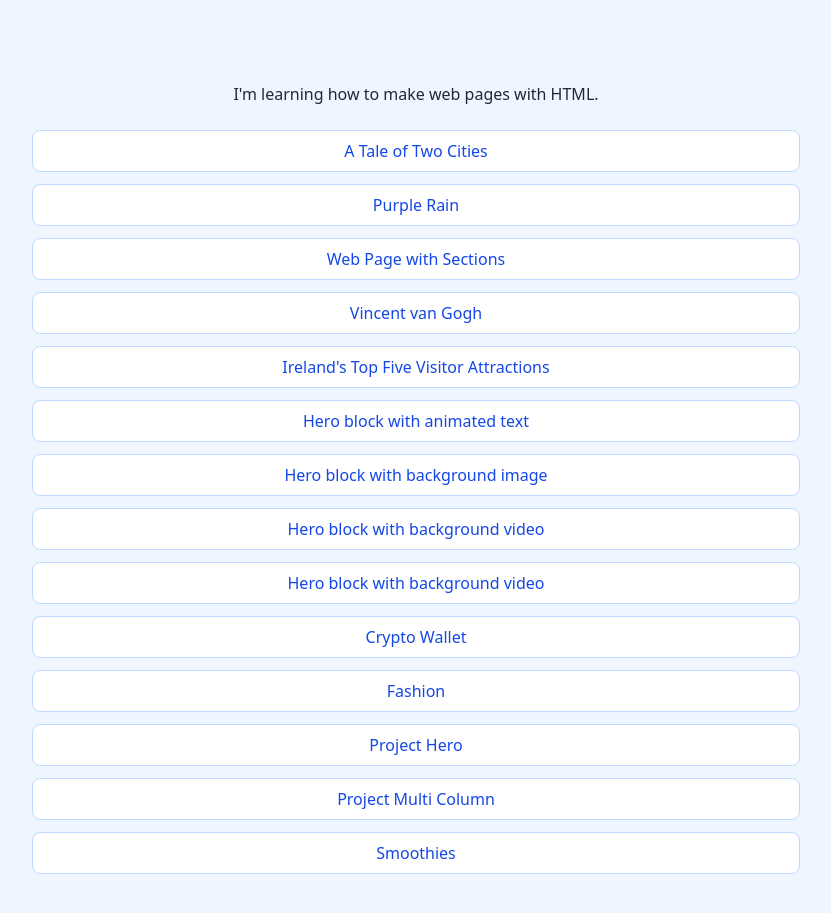
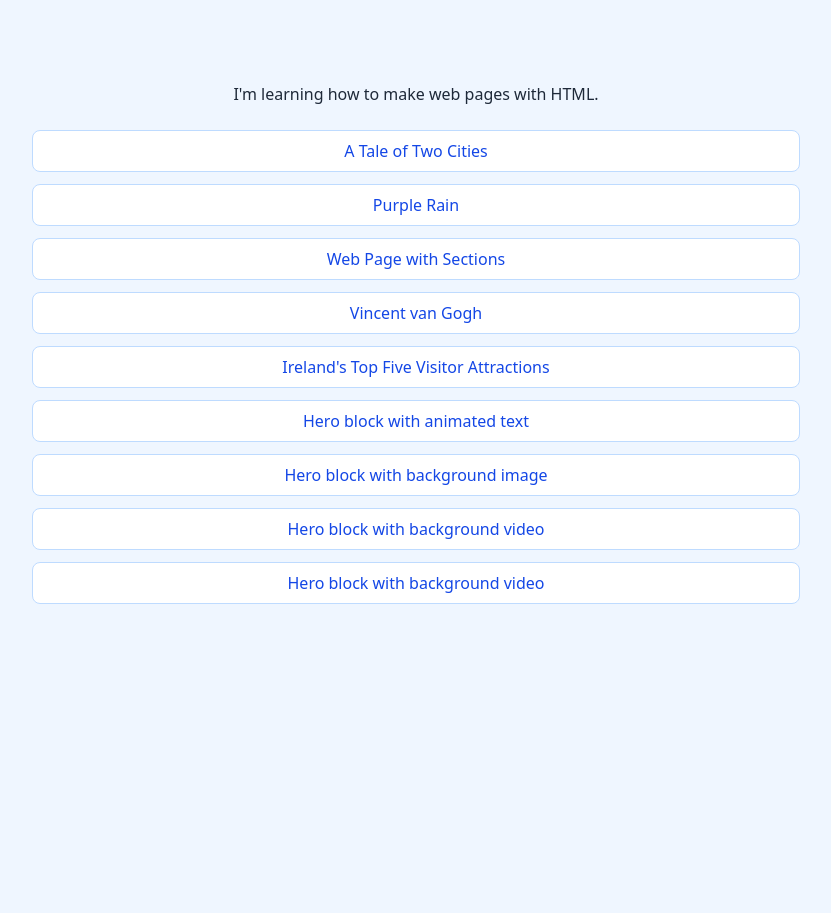
Before and after one commit to eduoliver93/eduoliver93.github.io, a plain HTML site: page index.html in a window 1280 px wide. Shown: the part 117-1030 px from the top of the page, without its empty margins (224-1055 px from the left). After the commit the page ends 800 px from the top, so only its background shows below. Drawn offline with nearby package versions, Linux system fonts and the light colour scheme.

Commit message:
Update index.html

```diff
--- a/index.html
+++ b/index.html
@@ -50,11 +50,7 @@
             <p><a href="exercises/hero-video.html">Hero block with background video</a></p>
             <p><a href="exercises/hero-video.html">Hero block with background video</a></p>
 
-            <p><a href="portfolio/crypto-wallet/index.html">Crypto Wallet</a></p>
-            <p><a href="portfolio/fashion/index.html">Fashion</a></p>
-            <p><a href="portfolio/project-hero/index.html">Project Hero</a></p>
-            <p><a href="portfolio/project-multi-column/index.html">Project Multi Column</a></p>
-            <p><a href="portfolio/smoothies/index.html">Smoothies</a></p>
+
 
         </section>
     </main>
```
